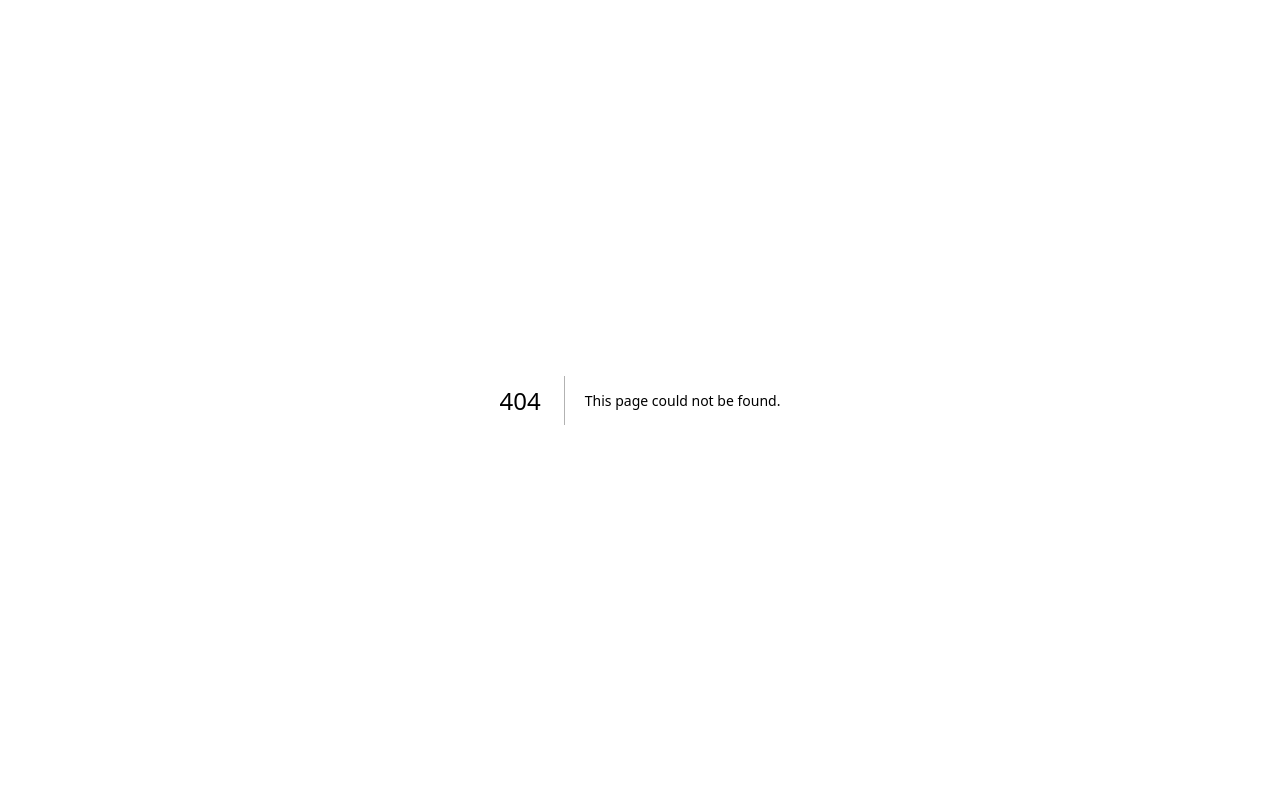
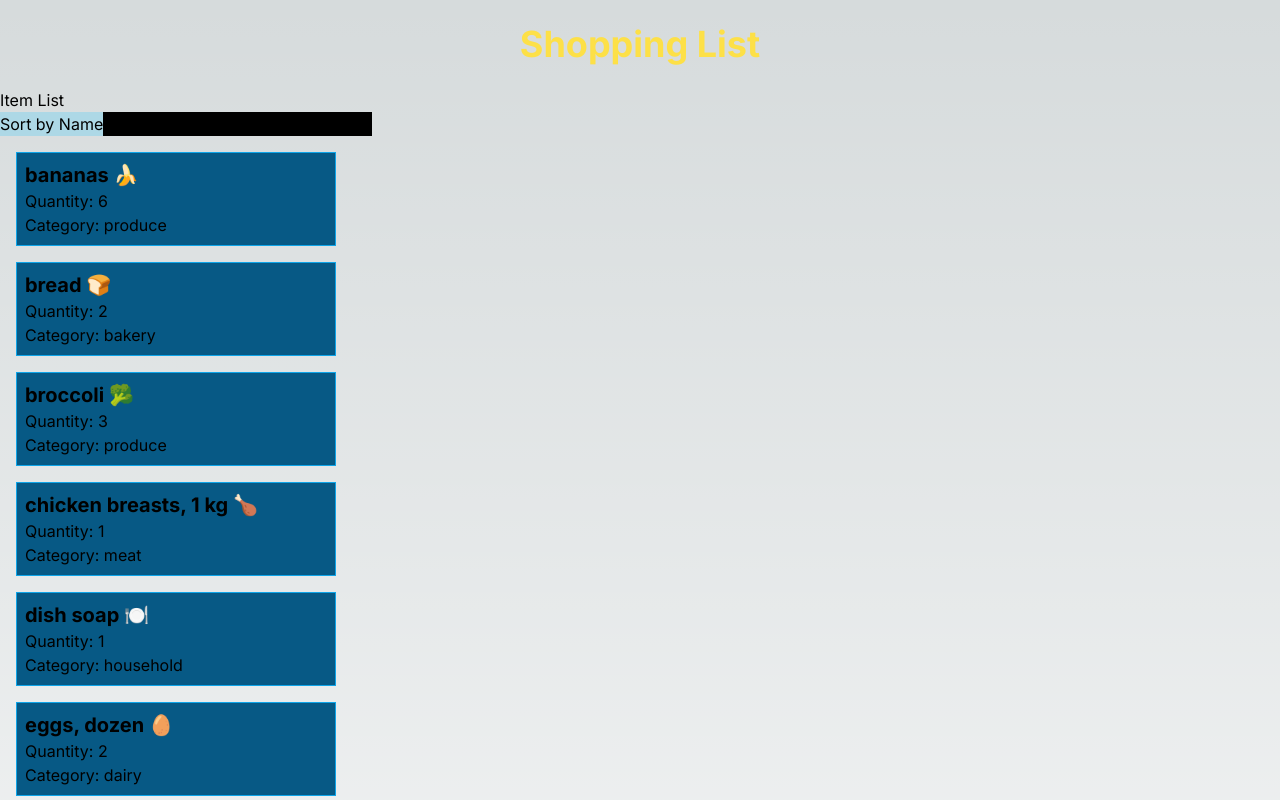
Before and after one commit to ShaEugenio/cprg306-assignments, a Next.js app: page /week5 in a window 1280 px wide. Before the commit this address had no page. Shown: the top 800 px of the page. Built offline with nearby package versions, Linux system fonts and the light colour scheme.

Commit message:
week 5
draft

```diff
--- a/app/page.js
+++ b/app/page.js
@@ -44,6 +44,11 @@ export default function Home() {
                   <Link href="/week4">Week 4</Link>
                 </p>
               </li>
+              <li>
+                <p>
+                  <Link href="/week5">Week 5</Link>
+                </p>
+              </li>
           </ul>
         </div>
     </main>
--- /dev/null
+++ b/app/week5/item-list.js
@@ -0,0 +1,88 @@
+"use client";
+import { useState } from "react";
+
+
+import Item from "./item";
+import items from "./items.json";
+
+export default function ItemList() {
+  const [sortBy, setSortBy] = useState("name");
+  const [grouped, setGrouped] = useState(false);
+
+  const handleSortByName = () => setSortBy("name");
+  const handleSortByCategory = () => setSortBy("category");
+  const handleToggleGrouping = () => setGrouped(!grouped);
+
+  // Group and sort items by category
+  const groupedItems = grouped
+    ? items.reduce((result, item) => {
+        const category = item.category;
+        if (!result[category]) {
+          result[category] = [];
+        }
+        result[category].push(item);
+        return result;
+      }, {})
+    : null;
+
+  return (
+    <div>
+      <h1>Item List</h1>
+      <div>
+        <button
+          onClick={handleSortByName}
+          style={{ backgroundColor: sortBy === "name" ? "lightblue" : "black" }}
+        >
+          Sort by Name
+        </button>
+        <button
+          onClick={handleSortByCategory}
+          style={{ backgroundColor: sortBy === "category" ? "lightblue" : "black" }}
+        >
+          Sort by Category
+        </button>
+        <button
+          onClick={handleToggleGrouping}
+          style={{ backgroundColor: grouped ? "lightblue" : "black" }}
+        >
+          {grouped ? "Grouped Category" : "Grouped Category"}
+        </button>
+      </div>
+      {grouped
+        ? Object.keys(groupedItems)
+            .sort()
+            .map((category) => (
+              <div key={category}>
+                <h2 className="capitalize">{category}</h2>
+                {groupedItems[category]
+                  .sort((a, b) => a.name.localeCompare(b.name))
+                  .map((item) => (
+                    <Item
+                      key={item.id}
+                      name={item.name}
+                      quantity={item.quantity}
+                      category={item.category}
+                    />
+                  ))}
+              </div>
+            ))
+        : items
+            .sort((a, b) => {
+              if (sortBy === "name") {
+                return a.name.localeCompare(b.name);
+              } else if (sortBy === "category") {
+                return a.category.localeCompare(b.category);
+              }
+            })
+            .map((item) => (
+              <Item
+                key={item.id}
+                name={item.name}
+                quantity={item.quantity}
+                category={item.category}
+              />
+            ))
+      }
+    </div>
+  );
+}
--- /dev/null
+++ b/app/week5/item.js
@@ -0,0 +1,9 @@
+export default function Item({ name, quantity, category }) {
+    return (
+      <div className="border border-sky-500 bg-sky-800 w-full max-w-xs m-4 p-2">
+        <h3 className="text-xl font-bold">{name}</h3>
+        <p>Quantity: {quantity}</p>
+        <p>Category: {category}</p>
+      </div>
+    );
+  }
--- /dev/null
+++ b/app/week5/items.json
@@ -0,0 +1,74 @@
+[
+    {
+      "id": "1h2GJKH12gkHG31h1H",
+      "name": "milk, 4 L 🥛",
+      "quantity": 1,
+      "category": "dairy"
+    },
+    {
+      "id": "2KJH3k2j3H1k2J3K1H",
+      "name": "bread 🍞",
+      "quantity": 2,
+      "category": "bakery"
+    },
+    {
+      "id": "3h2KJH3k2j3H1k2J3",
+      "name": "eggs, dozen 🥚",
+      "quantity": 2,
+      "category": "dairy"
+    },
+    {
+      "id": "4k2J3K1H2GJKH12gk",
+      "name": "bananas 🍌",
+      "quantity": 6,
+      "category": "produce"
+    },
+    {
+      "id": "5H1h1H2KJH3k2j3H",
+      "name": "broccoli 🥦",
+      "quantity": 3,
+      "category": "produce"
+    },
+    {
+      "id": "6H1k2J3K1H2GJKH1",
+      "name": "chicken breasts, 1 kg 🍗",
+      "quantity": 1,
+      "category": "meat"
+    },
+    {
+      "id": "7gkHG31h1H2KJH3k",
+      "name": "pasta sauce 🍝",
+      "quantity": 3,
+      "category": "canned goods"
+    },
+    {
+      "id": "8j3H1k2J3K1H2GJK",
+      "name": "spaghetti, 454 g 🍝",
+      "quantity": 2,
+      "category": "dry goods"
+    },
+    {
+      "id": "9H12gkHG31h1H2KJ",
+      "name": "toilet paper, 12 pack 🧻",
+      "quantity": 1,
+      "category": "household"
+    },
+    {
+      "id": "10H3k2j3H1k2J3K1",
+      "name": "paper towels, 6 pack",
+      "quantity": 1,
+      "category": "household"
+    },
+    {
+      "id": "11k2J3K1H2GJKH12",
+      "name": "dish soap 🍽️",
+      "quantity": 1,
+      "category": "household"
+    },
+    {
+      "id": "12GJKH12gkHG31h1",
+      "name": "hand soap 🧼",
+      "quantity": 4,
+      "category": "household"
+    }
+  ]
--- /dev/null
+++ b/app/week5/page.js
@@ -0,0 +1,13 @@
+import ItemList from "./item-list";
+
+export default function Page() {
+  return (
+    <main>
+      <h1 className="text-4xl font-bold m-6 text-center text-yellow-300">
+        Shopping List
+      </h1>
+      <ItemList />
+
+    </main>
+  );
+}
```
